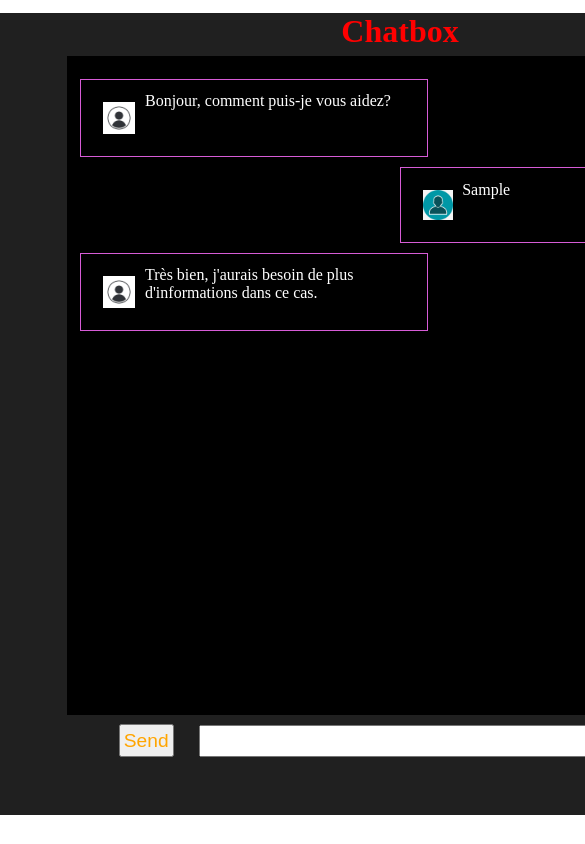
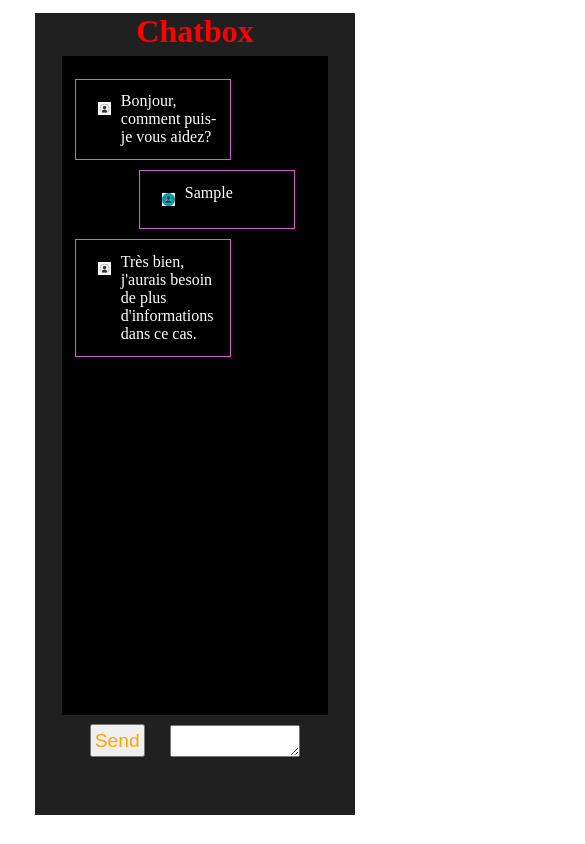
Before and after one commit to abject1/chatbox, a plain HTML site: page index.html in a window 390 px wide. Both pictures are taken after typing "Sample" into the empty fields and a click on the button "Send". Shown: the top 844 px of the page, 585 px wide, since content can reach past the window. Drawn offline with Linux system fonts and the light colour scheme.

Commit message:
responsive

```diff
--- a/main.css
+++ b/main.css
@@ -4,7 +4,7 @@
 }
 
 .container {
-    max-width: 100vw;
+    max-width: 100vw !important;
     max-height: 100vh;
     background-color: white;
 }
@@ -95,3 +95,95 @@ textarea {
     scrollbar-color: rebeccapurple green;
     scrollbar-width: thin;
 }
+
+@media (max-width: 840px) {
+    .chatbox {
+        width: 40rem;
+    }
+
+    #window {
+        width: 30rem;
+    }
+
+    textarea {
+        width: 20rem;
+    }
+
+    .message {
+        width: 15rem;
+    }
+
+    .messageBis {
+        width: 15rem;
+        margin-left: 12rem;
+    }
+}
+
+@media (max-width: 660px) {
+    .chatbox {
+        width: 30rem;
+    }
+
+    #window {
+        width: 20rem;
+    }
+
+    textarea {
+        width: 15rem;
+    }
+
+    .message {
+        width: 10rem;
+    }
+
+    .messageBis {
+        width: 10rem;
+        margin-left: 7rem;
+    }
+}
+
+@media (max-width: 500px) {
+    .chatbox {
+        width: 20rem;
+    }
+
+    #window {
+        width: 15rem;
+    }
+
+    textarea {
+        width: 8rem;
+    }
+
+    .message {
+        width: 8rem;
+    }
+
+    .messageBis {
+        width: 8rem;
+        margin-left: 4rem;
+    }
+}
+
+@media (max-width: 340) {
+    .chatbox {
+        width: 10rem;
+    }
+
+    #window {
+        width: 8rem;
+    }
+
+    textarea {
+        width: 6rem;
+    }
+
+    .message {
+        width: 4rem;
+    }
+
+    .messageBis {
+        width: 4rem;
+        margin-left: 2rem;
+    }
+}
```
